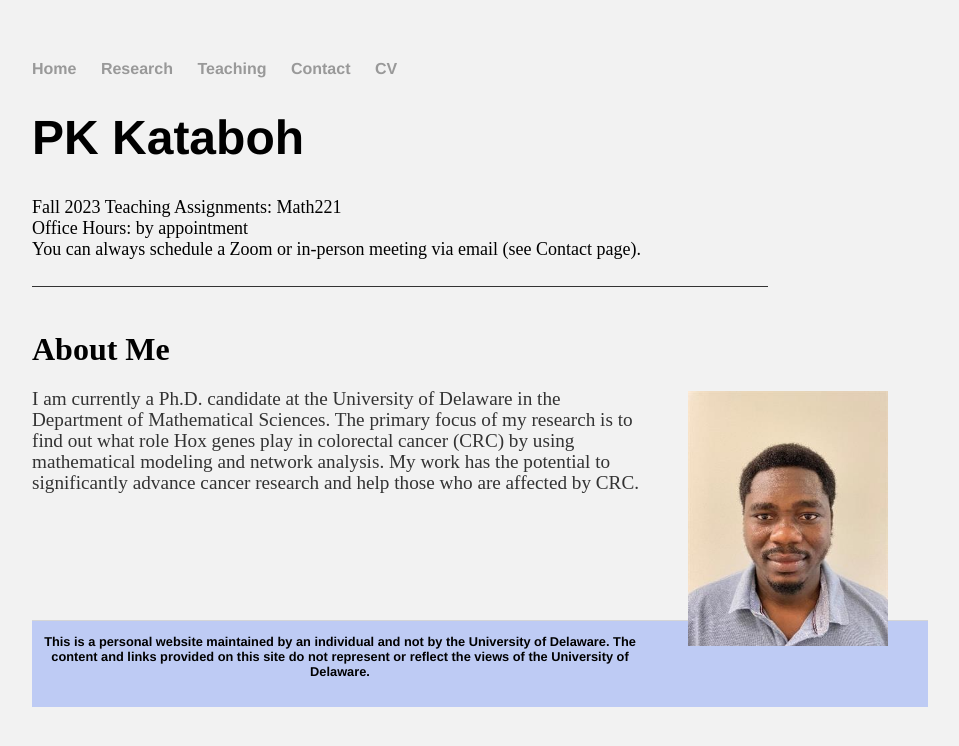
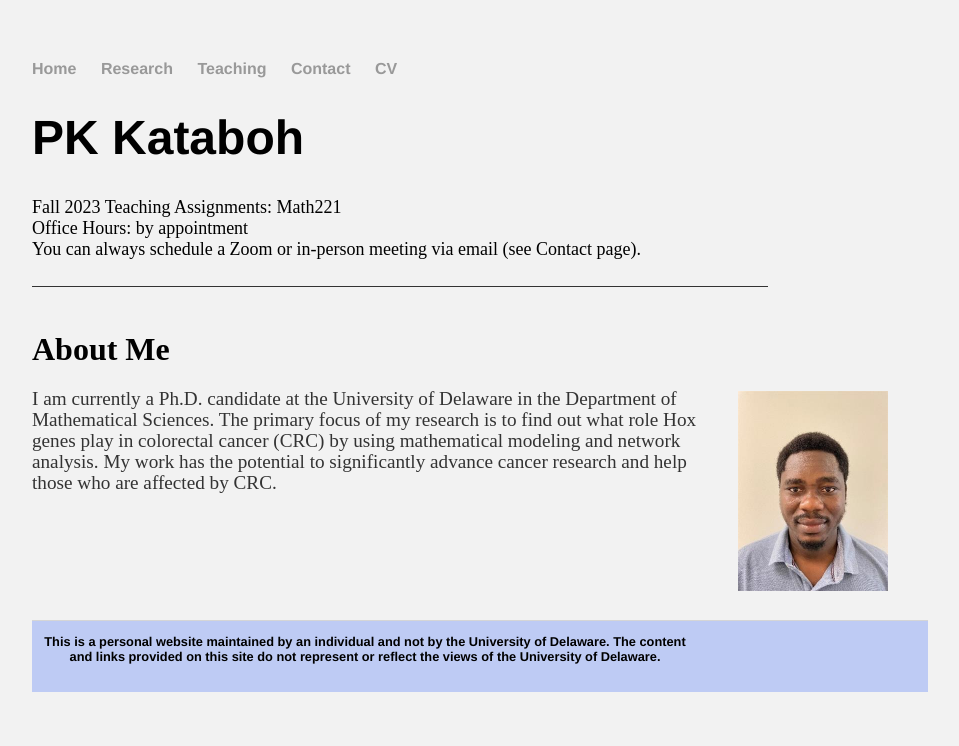
Before and after one commit to kataboh/kataboh.github.io, a Jekyll site: the page built from index.html, in a window 1280 px wide. Shown: the top 746 px of the page, without its empty margins (160-1119 px from the left). Built offline with Jekyll 4.4.1, drawn with Linux system fonts in a browser that asks for light colours.

Commit message:
update homepage

```diff
--- a/index.html
+++ b/index.html
@@ -16,7 +16,7 @@ title: PK Kataboh's Homepage
 	<br>
 
 	<br>
-	<p style="padding:40px;float:right;"><img src="images/KATABOH.jpg" width="200" height=255></p>
+	<p style="padding:40px;float:right;"><img src="images/KATABOH.jpg" width="150" height=200></p>
 	<font size="6"><b>About Me</b></font>
 	<br>
 	<p>
```
